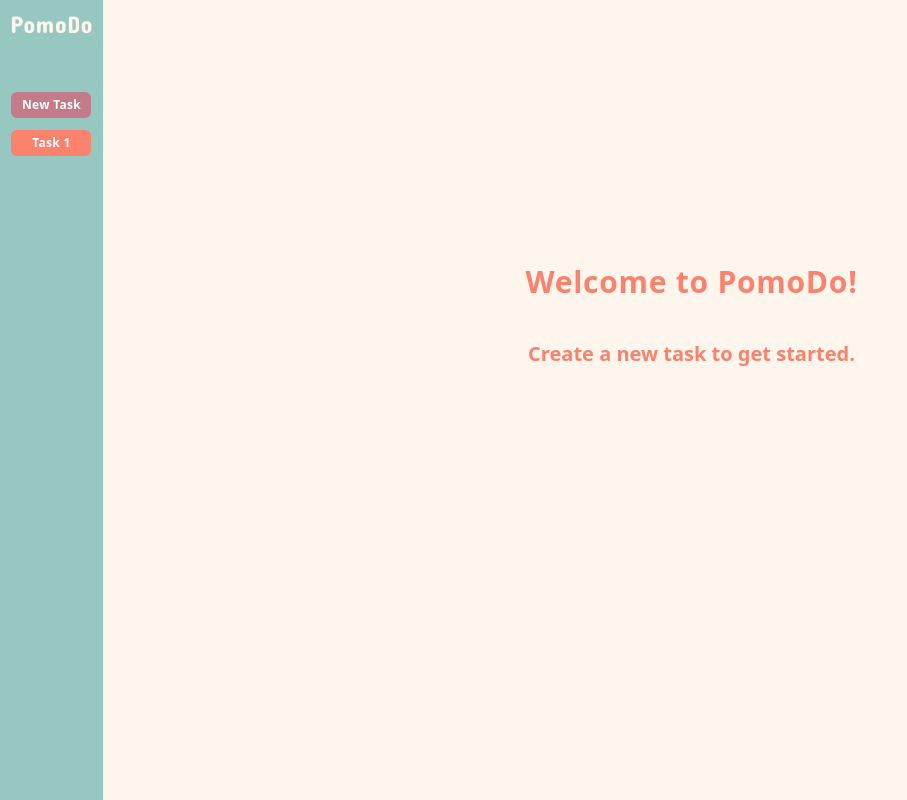
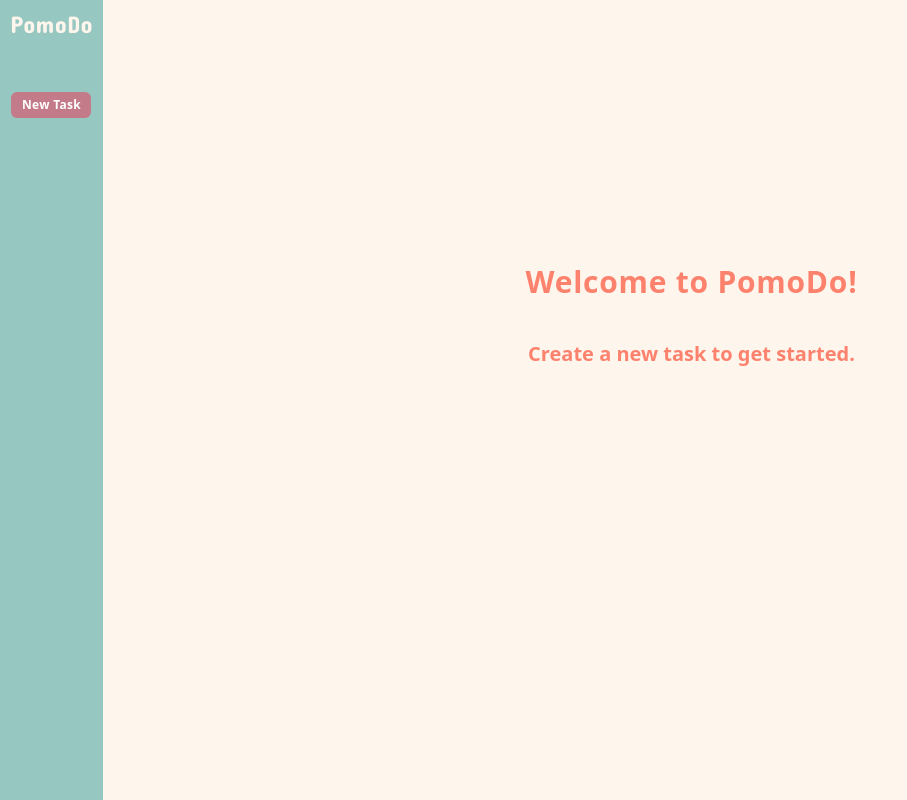
Before and after one commit to mphist/PomoDo, a React (Create React App) app: page / in a window 1280 px wide. Shown: the whole page, without its empty margins (0-907 px from the left). Built offline with nearby package versions, Linux system fonts and the light colour scheme.

Commit message:
show tasks in sidebar

```diff
--- a/src/components/Body/Body.tsx
+++ b/src/components/Body/Body.tsx
@@ -8,7 +8,7 @@ import Welcome from '../Welcome/Welcome'
 export type BodyProps = {}
 
 function Body({}: BodyProps) {
-  const { toggleCreate, toggleTaskView, taskId } = useContext(TaskContext)
+  const { taskId } = useContext(TaskContext)
   return (
     <div className='h-full flex flex-col'>
       <ControllerProvider>
--- a/src/components/SideBar/SideBar.tsx
+++ b/src/components/SideBar/SideBar.tsx
@@ -1,13 +1,19 @@
+import { useContext } from 'react'
+import { TaskContext } from '../../contexts/TaskContext'
 import TaskButton from '../TaskButton/TaskButton'
 
 export type SideBarProps = {}
 
 function SideBar({}: SideBarProps) {
+  const { storage } = useContext(TaskContext)
+  const tasks = Object.entries(storage!)
   return (
     <div className='mt-10'>
       <ul>
         <TaskButton name='New Task' />
-        <TaskButton name='Task 1' />
+        {tasks.map((task, key) => (
+          <TaskButton key={key} id={task[0]} name={task[1].name} />
+        ))}
       </ul>
     </div>
   )
--- a/src/components/TaskButton/TaskButton.tsx
+++ b/src/components/TaskButton/TaskButton.tsx
@@ -2,17 +2,22 @@ import { useContext } from 'react'
 import { TaskContext } from '../../contexts/TaskContext'
 
 export type TaskButtonProps = {
+  id?: string
   name: string
 }
 
-function TaskButton({ name }: TaskButtonProps) {
-  const { toggleCreate, setToggleCreate, setToggleTaskView } =
+function TaskButton({ id, name }: TaskButtonProps) {
+  const { toggleCreate, setToggleCreate, setToggleTaskView, setTaskId } =
     useContext(TaskContext)
 
   const handleClick = () => {
     if (name === 'New Task') {
       setToggleCreate!(true)
       setToggleTaskView!(false)
+    } else {
+      setToggleCreate!(false)
+      setToggleTaskView!(true)
+      setTaskId!(id!)
     }
   }
 
```
